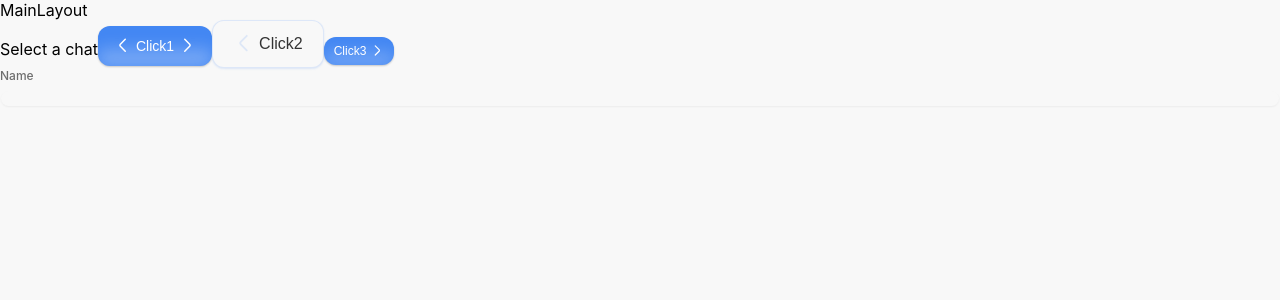
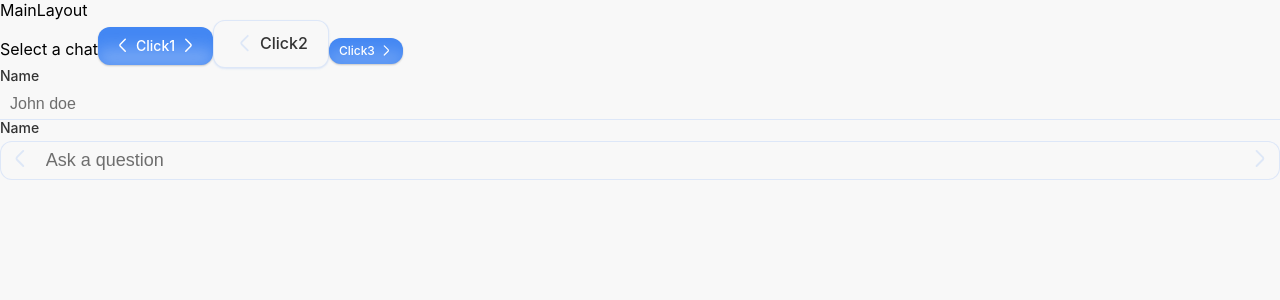
Before and after one commit to adoppp/achat, a React (Vite) app: page /app/chats in a window 1280 px wide. Shown: the top 300 px of the page. Built offline with nearby package versions, Linux system fonts and the light colour scheme.

Commit message:
input fixes

```diff
--- a/src/pages/app/ChatsPage/ChatsPage.tsx
+++ b/src/pages/app/ChatsPage/ChatsPage.tsx
@@ -49,13 +49,22 @@ const ChatsPage: FC = () => {
             >
                 Click3
             </Button>
-
             <Input
                 value={text}
                 onChange={setText}
-
-                label='Name'
-
+                size="m"
+                label="Name"
+                placeholder="John doe"
+                variant="ghost"
+            />
+            <Input
+                value={text}
+                onChange={setText}
+                size="l"
+                label="Name"
+                placeholder="Ask a question"
+                rightIcon={IconArrowRight}
+                leftIcon={IconArrowLeft}
             />
         </div>
     );
--- a/src/styles/_typography.scss
+++ b/src/styles/_typography.scss
@@ -1,63 +1,47 @@
 $font-family-basic: 'Inter', sans-serif;
 
-$weights: (
+$font-weights: (
     regular: 400,
     medium: 500,
     semibold: 600,
 );
 
-@mixin heading($type) {
-    @if $type == h1 {
-        font-size: 32px;
-        line-height: 40px;
-        font-weight: 600;
+$font-scale: (
+    xs: clamp(0.75rem, 0.7vw, 0.875rem),
+    sm: clamp(0.875rem, 0.85vw, 1rem),
+    base: clamp(1rem, 1vw, 1.125rem),
+    md: clamp(1.125rem, 1.2vw, 1.25rem),
+    lg: clamp(1.25rem, 1.5vw, 1.5rem),
+    xl: clamp(1.5rem, 2vw, 2rem),
+    xxl: clamp(2rem, 3vw, 2.5rem),
+);
 
-        @media (max-width: 768px) {
-            font-size: 24px;
-            line-height: 32px;
-        }
-    } @else if $type == h2 {
-        font-size: 24px;
-        line-height: 32px;
-        font-weight: 600;
+@mixin font($size, $weight: regular, $line: 1.4) {
+    font-family: $font-family-basic;
+    font-size: map-get($font-scale, $size);
+    font-weight: map-get($font-weights, $weight);
+    line-height: $line;
+}
 
-        @media (max-width: 768px) {
-            font-size: 20px;
-        }
-    } @else if $type == h3 {
-        font-size: 18px;
-        line-height: 26px;
-        font-weight: 500;
+@mixin heading($level) {
+    @if $level == h1 {
+        @include font(xxl, semibold, 1.2);
+    } @else if $level == h2 {
+        @include font(xl, semibold, 1.25);
+    } @else if $level == h3 {
+        @include font(lg, medium, 1.3);
     }
 }
 
 @mixin text($size: base) {
-    @if $size == base {
-        font-size: 16px;
-        line-height: 24px;
-    } @else if $size == sm {
-        font-size: 14px;
-        line-height: 20px;
-    }
+    @include font($size, regular, 1.5);
 }
 
-@mixin ui($variant: base, $weight: 500) {
-    font-weight: $weight;
-
-    @if $variant == base {
-        font-size: 16px;
-        line-height: 22px;
-    } @else if $variant == sm {
-        font-size: 14px;
-        line-height: 20px;
-    } @else if $variant == xs {
-        font-size: 12px;
-        line-height: 16px;
-    }
+@mixin ui($size: base, $weight: medium) {
+    @include font($size, $weight, 1.2);
 }
 
 @mixin meta {
-    font-size: 12px;
-    line-height: 16px;
+    @include font(xs, regular, 1.3);
     opacity: 0.7;
 }
--- a/src/ui/Button/Button.module.scss
+++ b/src/ui/Button/Button.module.scss
@@ -95,7 +95,7 @@
     &:hover:not(:disabled) {
         background-color: var(--accent-hover);
 
-        box-shadow: 0 2px 4px 8px var(--accent-fog);
+        box-shadow: 0 2px 6px 8px var(--accent-fog);
     }
 
     &:active:not(:disabled) {
--- a/src/ui/Input/Input.module.scss
+++ b/src/ui/Input/Input.module.scss
@@ -2,201 +2,122 @@
 @use '@/styles/colors' as *;
 @use '@/styles/variables' as *;
 
+.input {
+    --font-size: 1rem;
+    --py: 6px;
+    --px: 10px;
 
-.input {
-    &__wrapper {
     display: flex;
     flex-direction: column;
-    gap: 6px;
-    }
+    gap: 4px;
 
     &__label {
-        @include ui(xs);
-
-        color: var(--text-secondary);
+        @include ui(sm);
+        color: var(--text-primary);
     }
 
     &__container {
-        position: relative;
-
         display: flex;
         align-items: center;
 
-        color: var(--text-primary);
+        border: 1px solid var(--accent-fog);
+        border-radius: $border-radius;
+        background: var(--bg-primary);
+
+        transition: $transition-smooth;
+
+        &:hover {
+            border-color: var(--accent-hover);
+            box-shadow: 0 0 12px 8px var(--accent-fog);
+        }
+
+        &:focus-within {
+            border-color: var(--accent-active);
+            box-shadow: 0 0 8px 2px var(--accent-active);
+        }
     }
 
     &__element {
-        border: 1px solid transparent;
-        border-radius: $border-radius;
-
-        transition: $transition-smooth;
-    }
-}
-
-/* ================= INPUT CONTAINER ================= */
-
-.input__container {
-    position: relative;
-
-    display: flex;
-    align-items: center;
-
-    border: 1px solid transparent;
-    border-radius: $border-radius;
-
-    transition: $transition-smooth;
-
-    color: var(--text-primary);
-
-    /* Hover — как у кнопки, но слабее */
-    &:hover:not(.disabled) {
-        transform: translateY(-1px);
-    }
-
-    &:active:not(.disabled) {
-        transform: translateY(1px);
-    }
-
-    /* Focus — ключевой state для input */
-    &:focus-within {
-        box-shadow: 0 0 0 2px var(--accent-fog);
-    }
-
-    &.disabled {
-        opacity: 0.5;
-        cursor: not-allowed;
-    }
-
-    &.error {
-        border-color: var(--error);
-
-        &:focus-within {
-            box-shadow: 0 0 0 2px rgba(255, 0, 0, 0.2);
-        }
-    }
-}
-
-/* ================= FIELD ================= */
-
-.input__element {
-    flex: 1;
-
         border: none;
         outline: none;
         background: transparent;
 
-    color: inherit;
+        padding: var(--py) var(--px);
+        font-size: var(--font-size);
 
         &::placeholder {
             color: var(--text-secondary);
         }
-}
 
-/* ================= ICONS ================= */
-
-.icon__left,
-.icon__right {
-    display: flex;
-    align-items: center;
-
-    & svg {
-        transition: $transition-smooth;
+        &:disabled {
+            cursor: not-allowed;
+            opacity: 0.6;
         }
     }
 
-.icon__left {
-    margin-right: 6px;
-}
-
-.icon__right {
-    margin-left: 6px;
-}
-
-/* ================= SIZES ================= */
-
-.s {
-    @include ui(xs);
-    padding: 6px 10px;
-
-    .input__element {
-        height: 20px;
-    }
-
-    .icon__left svg,
-    .icon__right svg {
-        width: 14px;
-        height: 14px;
+    &__error {
+        font-size: 12px;
+        color: $error;
     }
 }
 
-.m {
-    @include ui(sm);
-    padding: 10px 14px;
-
-    .input__element {
-        height: 22px;
+.input--s {
+    --font-size: 0.875rem;
+    --py: 4px;
+    --px: 8px;
 }
 
-    .icon__left svg,
-    .icon__right svg {
-        width: 18px;
-        height: 18px;
-    }
+.input--m {
+    --font-size: 1rem;
 }
 
-.l {
-    @include ui();
-    padding: 12px 16px;
-
-    .input__element {
-        height: 24px;
+.input--l {
+    --font-size: 1.125rem;
+    --py: 8px;
+    --px: 14px;
 }
 
-    .icon__left svg,
-    .icon__right svg {
-        width: 22px;
-        height: 22px;
-    }
-}
-
-/* ================= VARIANTS ================= */
-
-.primary {
-    background-color: var(--bg-primary);
-    border: 1px solid var(--border-primary);
-
-    box-shadow: 0 1px 2px rgba(0, 0, 0, 0.05);
-
-    &:hover:not(.disabled) {
-        border-color: var(--accent-hover);
-        box-shadow: 0 2px 8px var(--accent-fog);
-    }
+.input--ghost .input__container {
+    border: none;
+    border-bottom: 1px solid var(--accent-fog);
+    border-radius: 0;
 
     &:focus-within {
-        border-color: var(--accent-base);
-    }
-}
-
-.ghost {
-    background: transparent;
-    border: none;
-
-    border-bottom: 1px solid transparent;
-    border-radius: 0;
-
-    &:hover:not(.disabled) {
-        border-bottom: 1px solid var(--border-primary);
-    }
-
-    &:focus-within {
-        border-bottom: 1px solid var(--accent-base);
+        border-color: var(--accent-active);
         box-shadow: none;
     }
 }
 
-/* ================= ERROR ================= */
+.input--error .input__container {
+    border-color: $error;
+}
 
-.input__error {
-    @include ui(xs);
-    color: var(--error);
+.icon__left {
+    margin-left: 8px;
 }
+
+.icon__right {
+    margin-right: 8px;
+}
+
+.icon__left,
+.icon__right {
+    cursor: pointer;
+
+    stroke: var(--accent-fog);
+
+    width: 24px;
+    height: 24px;
+
+    transition: $transition-smooth;
+
+    &:hover,
+    &:hover {
+        stroke: var(--accent-hover);
+    }
+
+    &:active,
+    &:active {
+        stroke: var(--accent-active);
+    }
+}
--- a/src/ui/Input/Input.tsx
+++ b/src/ui/Input/Input.tsx
@@ -54,28 +54,38 @@ export const Input: FC<InputProps> = ({
     customClass
 }) => {
 
-    const handleOnChange = (e: ChangeEvent<HTMLInputElement>) => {
-        onChange(e.target.value)
-    };
-
+    const inputId = id || `input-${Math.random()}`;
     const hasError = !!error;
 
     return (
-        <div className={cn('input__wrapper', customClass?.container)}>
-            {label && <div className={cn('input__label', customClass?.label)}>{label}</div>}
+        <div
+            className={cn(
+                'input',
+                `input--${size}`,
+                `input--${variant}`,
+                hasError && 'input--error',
+                customClass?.container,
+            )}
+        >
+            {label && (
+                <span className={cn('input__label', customClass?.label)}>
+                    {label}
+                </span>
+            )}
 
-            <label className={cn('input__container')} htmlFor={id}>
+            <label className={cn('input__container')} htmlFor={inputId}>
                 {leftIcon && <span className={cn('icon__left')}>{leftIcon}</span>}
 
                 <input
-                    id={id}
+                    id={inputId}
                     type={type}
+                    value={value}
+                    onChange={(e) => onChange(e.target.value)}
                     placeholder={placeholder}
-                    value={value}
-                    onChange={handleOnChange}
                     disabled={disabled}
                     autoComplete={autoComplete}
-                    className={cn('input__element', variant, customClass?.input)}
+                    aria-invalid={hasError}
+                    className={cn('input__element', customClass?.input)}
                 />
 
                 {rightIcon && <span className={cn('icon__right')}>{rightIcon}</span>}
```
Lines whose indentation alone changed are shown as unchanged.
